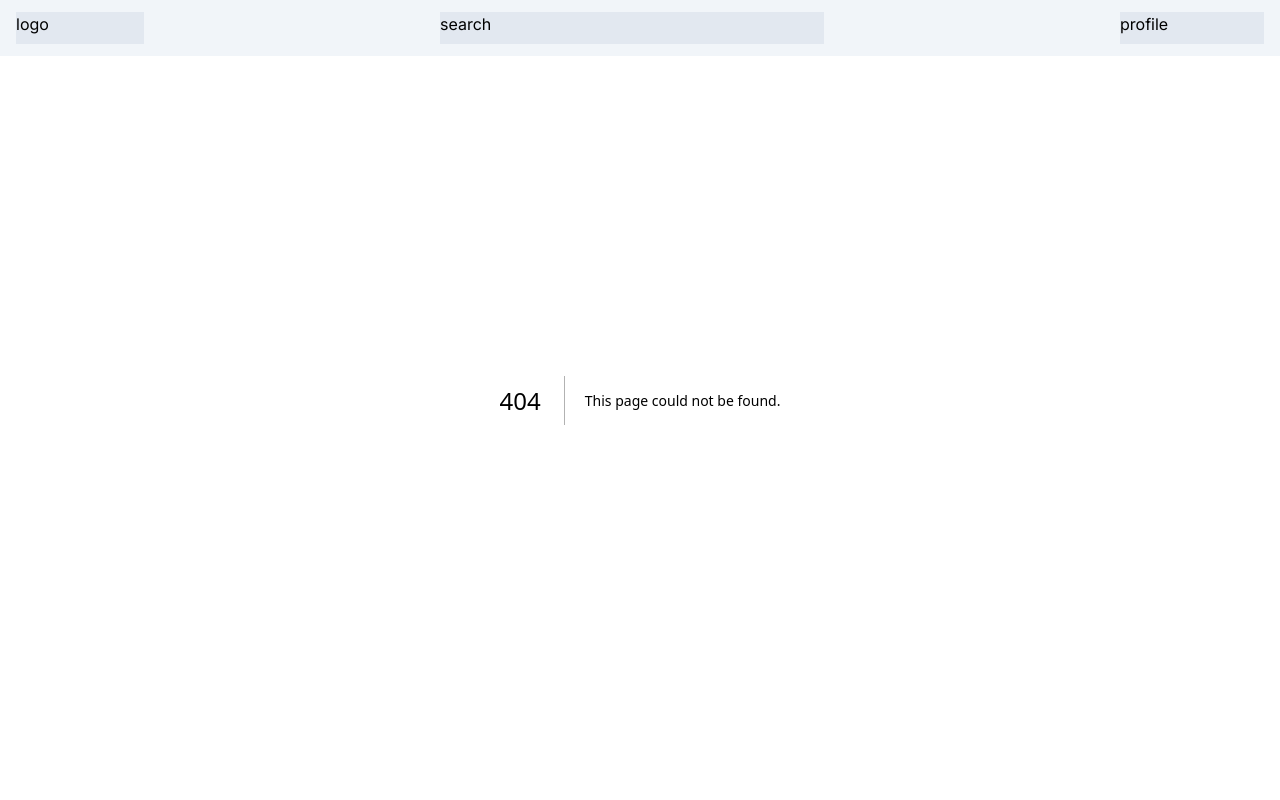
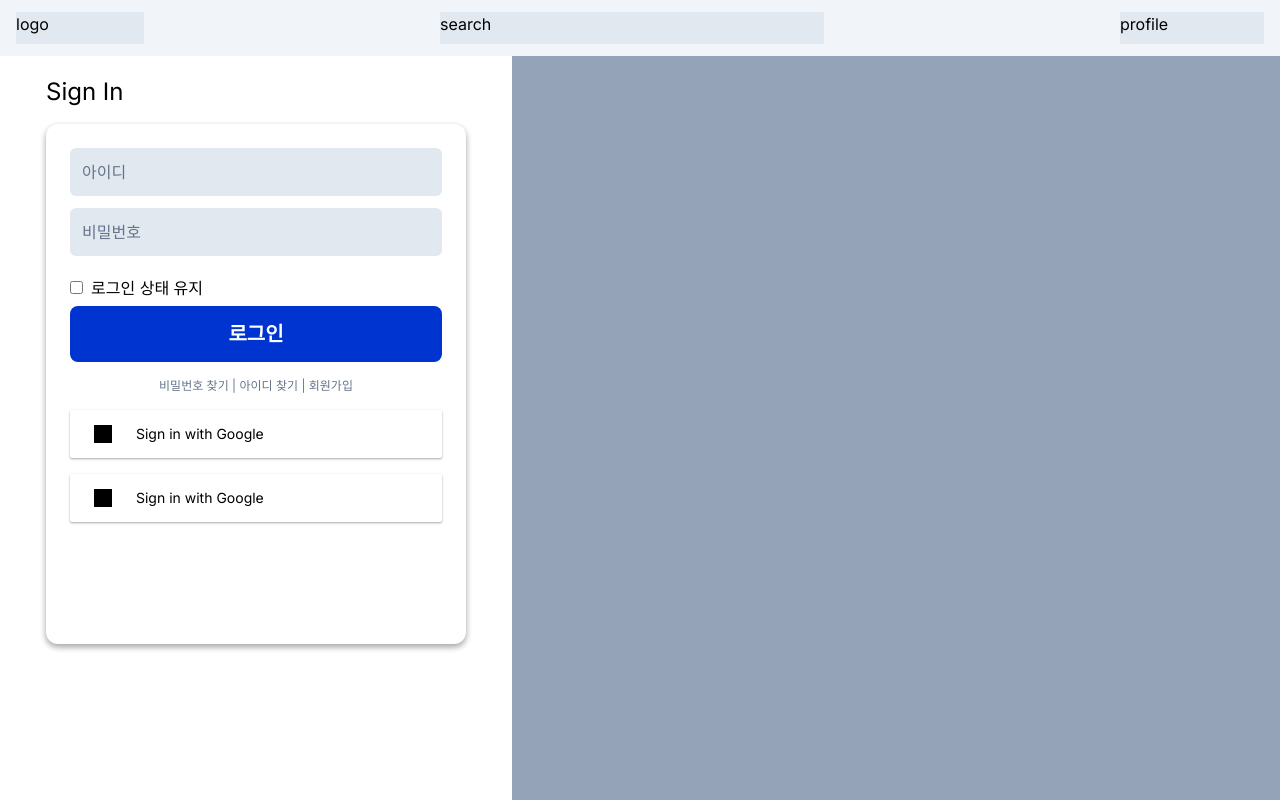
Before and after one commit to LeeSangMin1029/code-review, a Next.js app: page /login in a window 1280 px wide. Before the commit this address had no page. Built offline with nearby package versions, Linux system fonts and the light colour scheme.

Commit message:
login form v1

```diff
--- a/src/app/globals.css
+++ b/src/app/globals.css
@@ -324,6 +324,7 @@ input::-moz-focus-inner {
 
 input {
   line-height: normal;
+  outline: none;
 }
 
 /**
--- a/src/app/layout.tsx
+++ b/src/app/layout.tsx
@@ -19,9 +19,9 @@ export default function RootLayout({
 }) {
   return (
     <html lang="en">
-      <body className={`relative ${inter.className}`}>
+      <body className={`relative h-screen ${inter.className}`}>
         <Header />
-        {children}
+        <div className="pt-14 w-full h-full">{children}</div>
       </body>
     </html>
   );
--- /dev/null
+++ b/src/app/login/page.tsx
@@ -0,0 +1,58 @@
+import Link from "next/link";
+
+const Login = () => {
+  return (
+    <div className="flex flex-row w-full h-full">
+      <div className="flex flex-col justify-center items-center min-w-[420px] w-full h-full sm:w-2/5">
+        <div className="w-[90%]  max-w-[420px] flex flex-col items-center h-full">
+          <h3 className="w-full mt-5 text-2xl mb-4">Sign In</h3>
+          <div className="w-full h-[520px] rounded-xl shadow-card ">
+            <div className="flex flex-col justify-center m-6 h-fit">
+              <input
+                className="h-12 bg-slate-200 rounded-md placeholder:text-slate-500 px-3 mb-3"
+                placeholder="아이디"
+              />
+              <input
+                type="password"
+                className="h-12 bg-slate-200 rounded-md placeholder:text-slate-500 px-3 mb-5"
+                placeholder="비밀번호"
+              />
+              <div>
+                <label id="login-check" className="select-none">
+                  <input
+                    id="login-check"
+                    type="checkbox"
+                    className="mr-2 mb-3"
+                  />
+                  로그인 상태 유지
+                </label>
+              </div>
+              <button
+                type="submit"
+                className="rounded-lg text-white text-xl bg-blue h-14 font-semibold"
+              >
+                로그인
+              </button>
+              <div className="text-xs text-slate-500 self-center text-center my-4">
+                <Link href="#">비밀번호 찾기 </Link>|
+                <Link href="#"> 아이디 찾기 </Link>|
+                <Link href="#"> 회원가입</Link>
+              </div>
+              <button className="flex items-center h-12 shadow-button mb-4 rounded-sm">
+                <div className="w-[18px] h-[18px] bg-black text-center m-6" />
+                <span className="text-sm">Sign in with Google</span>
+              </button>
+              <button className="flex items-center h-12 shadow-button rounded-sm">
+                <div className="w-[18px] h-[18px] bg-black text-center m-6" />
+                <span className="text-sm">Sign in with Google</span>
+              </button>
+            </div>
+          </div>
+        </div>
+      </div>
+      <div className="hidden sm:block bg-slate-400 w-3/5 h-full" />
+    </div>
+  );
+};
+
+export default Login;
--- a/src/app/page.tsx
+++ b/src/app/page.tsx
@@ -1,8 +1,8 @@
 export default function Home() {
   return (
-    <div className="pt-14">
+    <>
       <div className="h-96"></div>
       <div className="h-96"></div>
-    </div>
+    </>
   );
 }
--- /dev/null
+++ b/src/components/svgs/index.ts
@@ -0,0 +1 @@
+export { default as CheckSvg } from "./Check.svg";
--- a/tailwind.config.js
+++ b/tailwind.config.js
@@ -1,18 +1,20 @@
 /** @type {import('tailwindcss').Config} */
 module.exports = {
   content: [
-    './src/pages/**/*.{js,ts,jsx,tsx,mdx}',
-    './src/components/**/*.{js,ts,jsx,tsx,mdx}',
-    './src/app/**/*.{js,ts,jsx,tsx,mdx}',
+    "./src/pages/**/*.{js,ts,jsx,tsx,mdx}",
+    "./src/components/**/*.{js,ts,jsx,tsx,mdx}",
+    "./src/app/**/*.{js,ts,jsx,tsx,mdx}",
   ],
   theme: {
     extend: {
-      backgroundImage: {
-        'gradient-radial': 'radial-gradient(var(--tw-gradient-stops))',
-        'gradient-conic':
-          'conic-gradient(from 180deg at 50% 50%, var(--tw-gradient-stops))',
+      colors: {
+        blue: "#0034D1",
+      },
+      boxShadow: {
+        button: "0 1px 3px rgba(0, 0, 0, 0.12), 0 1px 2px rgba(0, 0, 0, 0.24)",
+        card: "0 3px 6px rgba(0, 0, 0, 0.16), 0 3px 6px rgba(0, 0, 0, 0.23)",
       },
     },
   },
   plugins: [],
-}
+};
```
Also changed, not shown: src/components/svgs/Check.svg (added).
